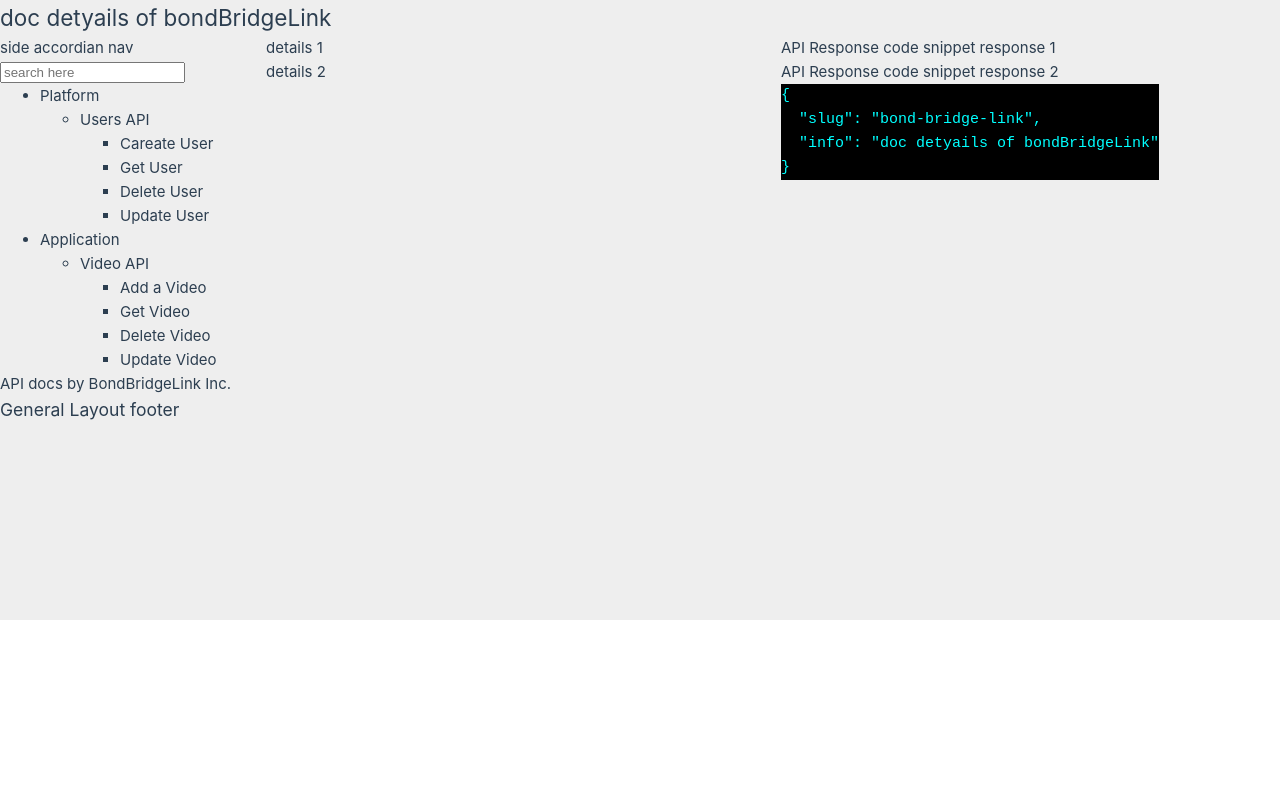
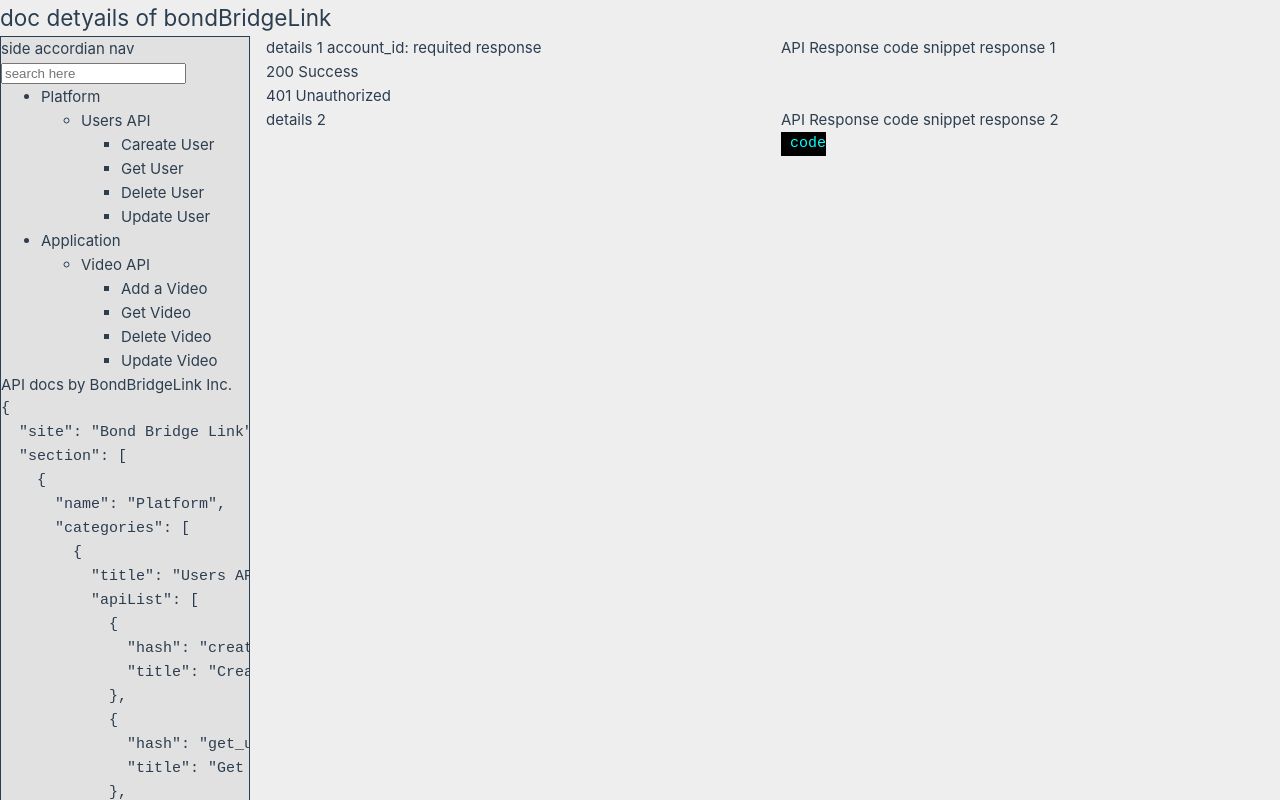
Before and after one commit to shuvo-h/docend, a Vue app: page /sites/bond-bridge-link in a window 1280 px wide. Shown: the part 180-980 px from the top of the page. Before the commit the page ends 800 px from the top, so only its background shows below. Built offline with nearby package versions, Linux system fonts and the light colour scheme; what vue-dompurify-html would draw is missing.

Commit message:
api compoent

```diff
--- /dev/null
+++ b/src/views/GeneralView/Sites/RequestDetails.vue
@@ -0,0 +1,22 @@
+<template>
+    <div class="row">
+        <div>
+            details 1
+            account_id: requited
+            response
+            <div>200 Success</div>
+            <div>401 Unauthorized</div>
+        </div>
+        <div>API Response code snippet response 1</div>
+    </div>
+</template>
+
+<script>
+export default {
+
+}
+</script>
+
+<style>
+
+</style>
--- /dev/null
+++ b/src/views/GeneralView/Sites/ResponseAPI.vue
@@ -0,0 +1,24 @@
+<template>
+  <section class="row">
+        <div>details 2</div>
+        <div>
+            API Response code snippet response 2
+            <pre style="color:#00FFFF;background-color:#000; width:fit-content;">{{site}} code</pre>
+        </div>
+    </section>
+</template>
+
+<script>
+export default {
+
+}
+</script>
+
+<style>
+
+    .row{
+        display: grid;
+        grid-template-columns: repeat(2,1fr);
+        gap: 1rem;
+    }
+</style>
--- a/src/views/GeneralView/Sites/Site.vue
+++ b/src/views/GeneralView/Sites/Site.vue
@@ -8,59 +8,11 @@
     <section class="site_container">
         <aside class="site_nav">
             side accordian nav
-            <div>
-                <input type="text" placeholder="search here">
-            </div>
-            <div>
-                <div>
-                    <ul>
-                        <li>
-                            <label for="">Platform</label>
-                            <ul>
-                                <li>
-                                    <label for="">Users API</label>
-                                    <ul>
-                                        <li><label for="">Careate User</label></li>
-                                        <li><label for="">Get User</label></li>
-                                        <li><label for="">Delete User</label></li>
-                                        <li><label for="">Update User</label></li>
-                                    </ul>
-                                </li>
-                            </ul>
-                        </li>
-                        <li>
-                            <label for="">Application</label>
-                            <ul>
-                                <li>
-                                    <label for="">Video API</label>
-                                    <ul>
-                                        <li><label for="">Add a Video</label></li>
-                                        <li><label for="">Get Video</label></li>
-                                        <li><label for="">Delete Video</label></li>
-                                        <li><label for="">Update Video</label></li>
-                                    </ul>
-                                </li>
-                            </ul>
-                        </li>
-                    </ul>
-                </div>
-                <div>
-                    <label for="">API docs by BondBridgeLink Inc.</label>
-                </div>
-            </div>
+            <site-nav />
         </aside>
         <aside class="site_details">
-            <div class="row">
-                <div>details 1</div>
-                <div>API Response code snippet response 1</div>
-            </div>
-            <div class="row">
-                <div>details 2</div>
-                <div>
-                    API Response code snippet response 2
-                    <pre style="color:#00FFFF;background-color:#000; width:fit-content;">{{site}}</pre>
-                </div>
-            </div>
+            <request-details />
+            <ResponseAPI />
         </aside>
     </section>
   </div>
@@ -70,8 +22,12 @@
 import { useRoute, useRouter } from 'vue-router';
 import {docList} from "@/data/docList.js";
 import { onBeforeMount, reactive, } from 'vue';
+import SiteNav from './SiteNav.vue';
+import ResponseAPI from './ResponseAPI.vue';
+import RequestDetails from './RequestDetails.vue';
 
 export default {
+  components: { SiteNav, ResponseAPI, RequestDetails, },
     name:"project-site",
     setup(){
         const router = useRouter();
@@ -100,7 +56,12 @@
         grid-template-columns: 250px 1fr;
         gap: 1rem;
     }
-
+    .site_nav{
+        border: 1px solid;
+        background-color: rgb(225, 225, 225);
+        min-height: calc(100vh - 250px);
+        overflow: auto;
+    }
     .site_details{
 
         .row{
--- /dev/null
+++ b/src/views/GeneralView/Sites/SiteNav.vue
@@ -0,0 +1,91 @@
+<template>
+  <section>
+    <div>
+        <input type="text" placeholder="search here">
+    </div>
+    <div>
+        <div>
+            <ul>
+                <li>
+                    <label for="">Platform</label>
+                    <ul>
+                        <li>
+                            <label for="">Users API</label>
+                            <ul>
+                                <li><label for="">Careate User</label></li>
+                                <li><label for="">Get User</label></li>
+                                <li><label for="">Delete User</label></li>
+                                <li><label for="">Update User</label></li>
+                            </ul>
+                        </li>
+                    </ul>
+                </li>
+                <li>
+                    <label for="">Application</label>
+                    <ul>
+                        <li>
+                            <label for="">Video API</label>
+                            <ul>
+                                <li><label for="">Add a Video</label></li>
+                                <li><label for="">Get Video</label></li>
+                                <li><label for="">Delete Video</label></li>
+                                <li><label for="">Update Video</label></li>
+                            </ul>
+                        </li>
+                    </ul>
+                </li>
+            </ul>
+        </div>
+        <div>
+            <label for="">API docs by BondBridgeLink Inc.</label>
+        </div>
+        <pre>{{dtObj}}</pre>
+    </div>
+  </section>
+</template>
+
+<script>
+
+const dtObj = {
+    site: 'Bond Bridge Link',
+    section:[
+        {
+            name: "Platform",
+            categories: [
+                {
+                    title:"Users API",
+                    apiList: [
+                        {
+                            hash:"create_user",
+                            title:"Create User",
+                        },
+                        {
+                            hash:"get_user",
+                            title:"Get User",
+                        },
+                        {
+                            hash:"delete_user",
+                            title:"Delete User",
+                        },
+                        {
+                            hash:"update_user",
+                            title:"Update User",
+                        },
+                    ],
+                },
+            ]
+        },
+    ],
+}
+export default {
+    setup(){
+        return{
+            dtObj
+        }
+    }
+}
+</script>
+
+<style>
+
+</style>
```
